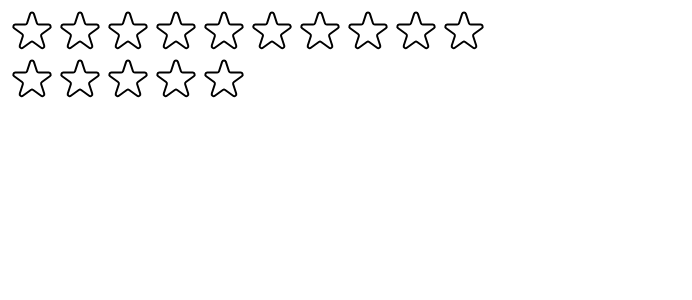
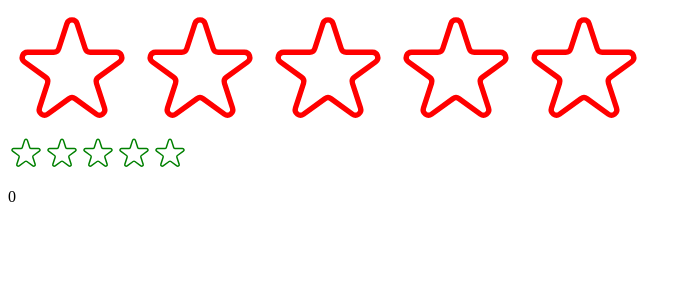
Before and after one commit to akai54/usepopcorn, a React (Create React App) app: page / in a window 1280 px wide. Shown: the top 300 px of the page, without its empty margins (0-692 px from the left). Built offline with nearby package versions, Linux system fonts and the light colour scheme.

Commit message:
Add more props to the stars

```diff
--- a/src/StarRating.js
+++ b/src/StarRating.js
@@ -10,14 +10,31 @@ const starContainerStyle = {
   display: "flex",
 };
 
+export default function StarRating({
+  maxRating = 5,
+  color = "#fcc419",
+  size = 36,
+  messages = [],
+  className = "",
+  defaultRating = 0,
+  onSetRating = () => {},
+}) {
   const textStyle = {
     lineHeight: "1",
     margin: "0",
+    color,
+    size: `${size}px`,
+    fontFamily: `${className ? className : "Hack"}`,
   };
 
-export default function StarRating({ maxRating = 5 }) {
-  const [rating, setRating] = useState(0);
+  const [rating, setRating] = useState(defaultRating);
   const [tempRating, setTempRating] = useState(0);
+
+  function handleRating(rating) {
+    setRating(rating);
+    onSetRating(rating);
+  }
+
   return (
     <div style={containerStyle}>
       <div style={starContainerStyle}>
@@ -25,25 +42,31 @@ export default function StarRating({ maxRating = 5 }) {
           <Star
             key={i}
             full={tempRating ? tempRating > i : rating > i}
-            onRate={() => setRating(i + 1)}
+            onRate={() => handleRating(i + 1)}
             onHoverIn={() => setTempRating(i + 1)}
             onHoverOut={() => setTempRating(0)}
+            color={color}
+            size={size}
           />
         ))}
       </div>
-      <p style={textStyle}>{tempRating || rating || ""}</p>
+      <p style={textStyle}>
+        {messages.length === maxRating
+          ? messages[tempRating ? tempRating - 1 : rating - 1]
+          : tempRating || rating || ""}
+      </p>
     </div>
   );
 }
 
+function Star({ onRate, full, onHoverIn, onHoverOut, color, size }) {
   const starStyle = {
-  width: "48px",
-  height: "48px",
+    width: `${size}px`,
+    height: `${size}px`,
     display: "block",
     cursor: "pointer",
   };
 
-function Star({ onRate, full, onHoverIn, onHoverOut }) {
   return (
     <span
       role="button"
@@ -56,8 +79,8 @@ function Star({ onRate, full, onHoverIn, onHoverOut }) {
         <svg
           xmlns="http://www.w3.org/2000/svg"
           viewBox="0 0 20 20"
-          fill="#000"
-          stroke="#000"
+          fill={color}
+          stroke={color}
         >
           <path d="M9.049 2.927c.3-.921 1.603-.921 1.902 0l1.07 3.292a1 1 0 00.95.69h3.462c.969 0 1.371 1.24.588 1.81l-2.8 2.034a1 1 0 00-.364 1.118l1.07 3.292c.3.921-.755 1.688-1.54 1.118l-2.8-2.034a1 1 0 00-1.175 0l-2.8 2.034c-.784.57-1.838-.197-1.539-1.118l1.07-3.292a1 1 0 00-.364-1.118L2.98 8.72c-.783-.57-.38-1.81.588-1.81h3.461a1 1 0 00.951-.69l1.07-3.292z" />
         </svg>
@@ -66,7 +89,7 @@ function Star({ onRate, full, onHoverIn, onHoverOut }) {
           xmlns="http://www.w3.org/2000/svg"
           fill="none"
           viewBox="0 0 24 24"
-          stroke="#000"
+          stroke={color}
         >
           <path
             strokeLinecap="round"
--- a/src/index.js
+++ b/src/index.js
@@ -1,4 +1,4 @@
-import React from "react";
+import React, { useState } from "react";
 import ReactDOM from "react-dom/client";
 /* import "./index.css";
 import App from "./App";
@@ -6,11 +6,27 @@ import App from "./App";
 
 import StarRating from "./StarRating";
 
+function Test() {
+  const [movieRating, setMovieRating] = useState(0);
+
+  return (
+    <div>
+      <StarRating color="green" onSetRating={setMovieRating} />
+      <p>{movieRating}</p>
+    </div>
+  );
+}
+
 const root = ReactDOM.createRoot(document.getElementById("root"));
 root.render(
   <React.StrictMode>
     {/* <App /> */}
-    <StarRating maxRating={10} />
-    <StarRating />
+    <StarRating
+      maxRating={5}
+      color="red"
+      size={128}
+      messages={["Terrible", "Bad", "OK", "Good", "Excellent"]}
+    />
+    <Test />
   </React.StrictMode>
 );
```
Lines whose indentation alone changed are shown as unchanged.
